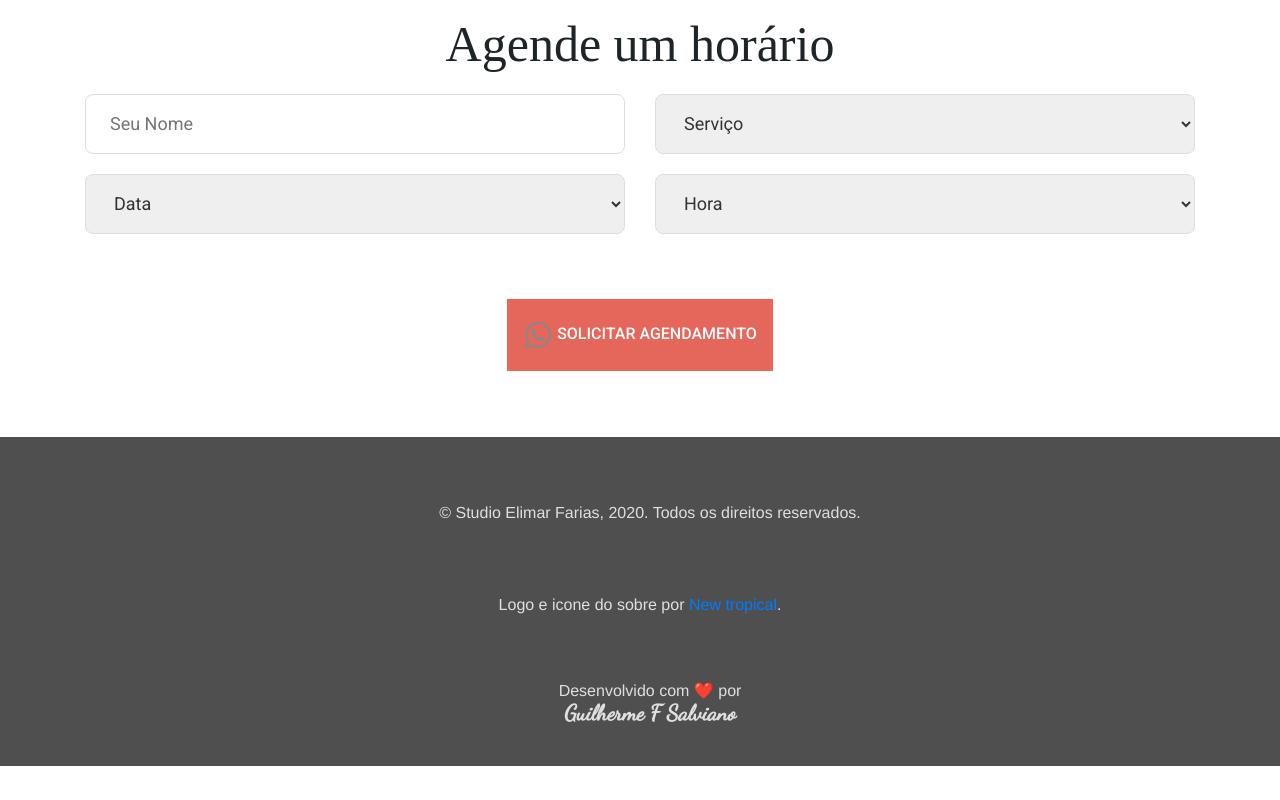
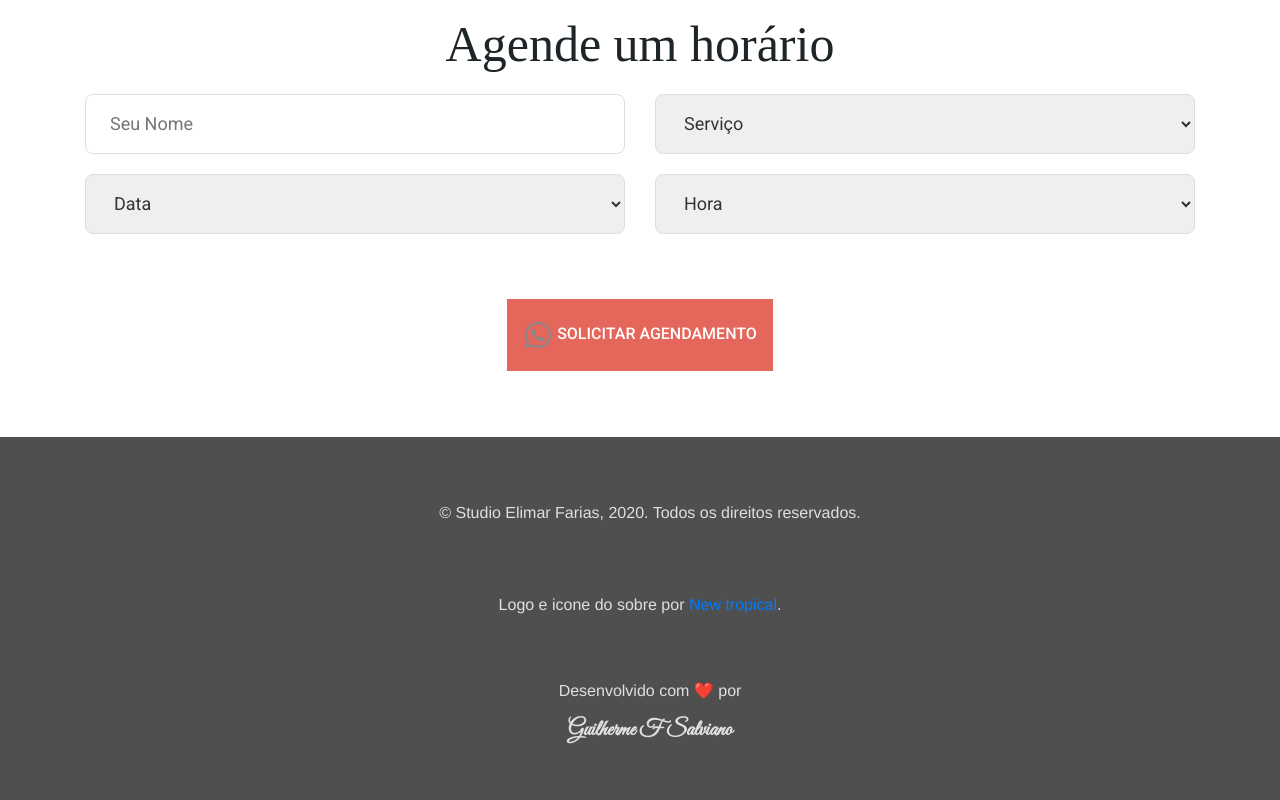
Before and after one commit to guilhermesalviano/studio-elimar-farias, a React (Create React App) app in the folder frontend/: page / in a window 1280 px wide. Shown: the part 1285-2085 px from the top of the page. Before the commit the page ends 2051 px from the top, so only its background shows below. Built offline with nearby package versions, Linux system fonts and the light colour scheme; the HTML template or start-up script is replaced by a standard one.

Commit message:
refactor/ componentes

```diff
--- a/frontend/src/components/footer.css
+++ b/frontend/src/components/Footer/footer.css
@@ -10,10 +10,11 @@ h4, .about-me, .about-me span, .contacts {
 }
 
 .signature {
-    font-family: 'Dancing Script', 'Snell Roundhand', cursive;
+    font-family:  'Great Vibes', 'Dancing Script', cursive;
     font-weight: 700;
     font-size: 22px;
     color: #DFDFDF !important;
+    line-height: 60px;
 }
 
 .imagem-rodape{
--- a/frontend/src/global.css
+++ b/frontend/src/global.css
@@ -1,5 +1,6 @@
 /* google fonts*/
 @import url('https://fonts.googleapis.com/css?family=Roboto:400,500,700&display=swap');
+@import url('https://fonts.googleapis.com/css2?family=Dancing+Script&family=Great+Vibes&display=swap');
 
 * {
     margin: 0;
```
Also changed, not shown: frontend/src/pages/Home/index.js (+3 -24 lines), frontend/src/components/Footer/index.js (renamed from frontend/src/components/footer.js), frontend/src/components/Schedule/index.js (renamed from frontend/src/components/schedule.js), frontend/src/components/Schedule/schedule.css (renamed from frontend/src/components/schedule.css), frontend/src/components/TextAnimated/index.js (renamed from frontend/src/components/text-animated.js), frontend/src/components/TextAnimated/text-animated.css (renamed from frontend/src/components/text-animated.css).
